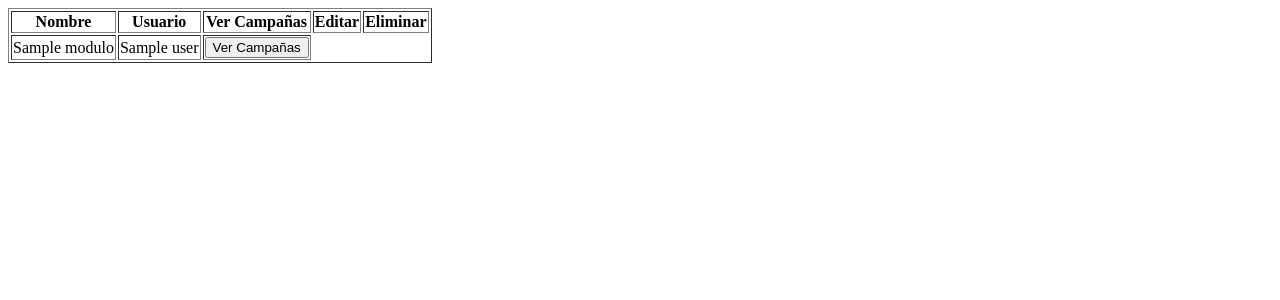
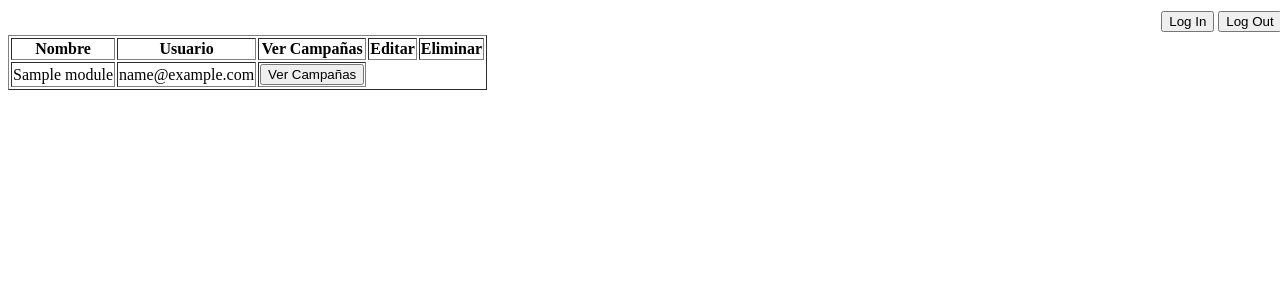
Before and after one commit to alvarogf97/AppEngnineProject, a Flask app: template pvtranslator/templates/index.html in a window 1280 px wide. Shown: the top 300 px of the page. Run offline with Flask 2, Linux system fonts and the light colour scheme; the template is opened without the code that fills it: most values are stand-ins (such as "Sample title", 1, 10 or a date in 2020).

Commit message:
Casi terminado el Vista Módulo y Vista Campaña.

```diff
--- a/pvtranslator/models/entities/campaign.py
+++ b/pvtranslator/models/entities/campaign.py
@@ -12,7 +12,7 @@ class Campaign(db.Model):
     def has_permits(self):
         from pvtranslator.models.utils.auth import get_user
         user = get_user()
-        if user is not None and self.user.id == user.id or self.module.user_id.id == user.id:
+        if user is not None and self.user.id == user.id or self.module.user.id == user.id:
             return True
         return False
 
--- a/pvtranslator/templates/index.html
+++ b/pvtranslator/templates/index.html
@@ -6,7 +6,15 @@
 </head>
 <body>
     {% block navbar %}
+        {% include "navBar.html" %}
     {% endblock navbar %}
+
+    {% if user %}
+        <form action="{{ url_for('create_module') }}" method="POST">
+            <input name="name" type="text">
+            <input type="submit" value="Crear Módulo"/>
+        </form>
+    {% endif %}
 
     {% block table %}
     <table border="1">
@@ -17,32 +25,17 @@
             <th>Editar</th>
             <th>Eliminar</th>
         </tr>
-        <tr>
-            {% for modulo in modulos %}
-                <td>{{modulo.name}}</td>
-                <td>{{modulo.user}}</td>
-                <td>
-                    <form action="{{ url_for('viewmodule') }}">
-                        <input type="submit" value="Ver Campañas"/>
-                        <input type="hidden" id="modulo" value={{ modulo }}/>
-                    </form>
-                </td>
-                {% if modulo.has_permits() %}
-                    <td>
-                        <form action="{{ url_for('editmodule') }}">
-                            <input type="submit" value="Editar"/>
-                            <input type="hidden" id="modulo" value="{{ modulo }}"/>
-                        </form>
-                    </td>
-                    <td>
-                        <form action="{{ url_for('deletemodule') }}">
-                            <input type="submit" value="Eliminar"/>
-                            <input type="hidden" id="modulo" value="{{ modulo }}"/>
-                        </form>
-                    </td>
+        {% for module in modules %}
+            <tr>
+                <td>{{module.name}}</td>
+                <td>{{module.user.email}}</td>
+                <td><button type="button" onclick="window.location.href='{{ url_for('view_module', module_key=module.name) }}'">Ver Campañas</button></td>
+                {% if module.has_permits() %}
+                    <td><button type="button" onclick="window.location.href='{{ url_for('edit_module', module_key=module.name) }}'">Editar</button></td>
+                    <td><button type="button" onclick="window.location.href='{{ url_for('delete_module', module_key=module.name) }}'">Eliminar</button></td>
                 {% endif %}
-            {% endfor %}
-        </tr>
+            </tr>
+        {% endfor %}
     </table>
     {% endblock table %}
 </body>
--- /dev/null
+++ b/pvtranslator/templates/navBar.html
@@ -0,0 +1,13 @@
+<!DOCTYPE html>
+<html lang="en">
+<head>
+    <meta charset="UTF-8">
+    <title></title>
+</head>
+<body>
+    <table style="margin-left: 91%">
+            <td><form action="{{ url_for('login') }}"><input type="submit" value="Log In"/></form></td>
+            <td><form action="{{ url_for('logout') }}"><input type="submit" value="Log Out"/></form></td>
+    </table>
+</body>
+</html>
--- a/pvtranslator/views.py
+++ b/pvtranslator/views.py
@@ -1,5 +1,4 @@
 from flask import Flask, redirect, url_for, session, render_template, request
-
 from pvtranslator.models.entities.campaign import Campaign
 from pvtranslator.models.entity_managers import facade
 from pvtranslator.models.utils.auth import get_user
@@ -11,29 +10,88 @@ app = Flask(__name__)
 app.debug = True
 app.secret_key = 'development'
 
-@app.route('/')
+
+@app.route('/', methods=['GET'])
 def index():
-    return render_template('index.html', modulos=Module.all(), usuario=get_user())
+    return render_template('index.html', modules=Module.all(), user=get_user())
 
-@app.route('/viewmodule')
-def viewmodule():
-    campanas = Campaign.all()
-    modulo = request.form.get('modulo')
-    campanas.filter('module =', modulo)
-    return render_template('viewModule.html', campanas=campanas, module_key=modulo.name)
 
-@app.route('/deletemodule')
-def deletemodule():
-    modulo = request.form.get('modulo')
-    facade.delete_module(modulo)
-    return render_template('index.html',modulos=Module.all())
+@app.route('/module/<module_key>', methods=['GET'])
+def view_module(module_key):
+    module = Module.get_by_key_name(key_names=module_key)
+    campaigns = module.campaigns
+    return render_template('viewModule.html', campaigns=campaigns, module_key=module_key)
+
+
+@app.route('/delete_module/<module_key>', methods=['GET'])
+def delete_module(module_key):
+    module = Module.get_by_key_name(key_names=module_key)
+    if module:
+        facade.delete_module(module)
+    return redirect(url_for('index'))
+
+
+@app.route('/create_module', methods=['POST'])
+def create_module():
+    name_module = request.form.get('name')
+    facade.create_module(name_module)
+    return redirect(url_for('index'))
+
+
+@app.route('/edit_module/<module_key>', methods=['GET'])
+def edit_module(module_key):
+    module = Module.get_by_key_name(key_names=module_key)
+    if module:
+        return render_template('editModule.html', module=module)
+
+
+@app.route('/save_module', methods=['POST'])
+def save_module():
+    from pvtranslator.models.entities.user import User
+    name = request.form.get('name')
+    user_name = request.form.get('user')
+    module = Module.get_by_key_name(key_names=name)
+    user = User.all()
+    user.filter('email =', user_name)
+    # Esta mal
+    if module and user:
+        module.user = user
+        module.put()
+    return redirect(url_for('index'))
+
+
+@app.route('/delete_campaign/<campaign_key>', methods=['GET'])
+def delete_campaign(campaign_key):
+    campaign = Campaign.get_by_key_name(key_names=campaign_key)
+    name = campaign.module.name
+    if campaign:
+        facade.delete_module(campaign)
+    return redirect(url_for('view_module', module_key=name))
+
+
+@app.route('/edit_campaign/<campaign_key>', methods=['GET'])
+def edit_campaign(campaign_key):
+    campaign = Campaign.get_by_key_name(key_names=campaign_key)
+    if campaign:
+        return render_template('editCampaign.html', campaign=campaign)
+
+
+@app.route('/save_campaign/', methods=['POST'])
+def save_campaign():
+    name = request.form.get('name')
+    date = request.form.get('date')
+    moduleName = request.form.get('module')
+    userName = request.form.get('user')
+    #Seguir con esto
+    return redirect(url_for('index'))
+
 
 @app.route('/upload_campaign', methods=['POST'])
 def upload_campaign():
     uploaded_file = request.files.get('file_campaigns')
     module_key = request.form.get('module_key')
     code, errors = parse_zip(uploaded_file, module_key)
-    return render_template('index.html', msg=code, errors=errors)
+    return redirect(url_for('view_module', module_key=module_key))
 
 
 ############################################
```
Also changed, not shown: pvtranslator/models/entity_managers/facade.py (+15 -3 lines), pvtranslator/templates/editCampaign.html (added, +20 -0 lines), pvtranslator/templates/editModule.html (added, +18 -0 lines), pvtranslator/templates/viewModule.html (+19 -12 lines).
